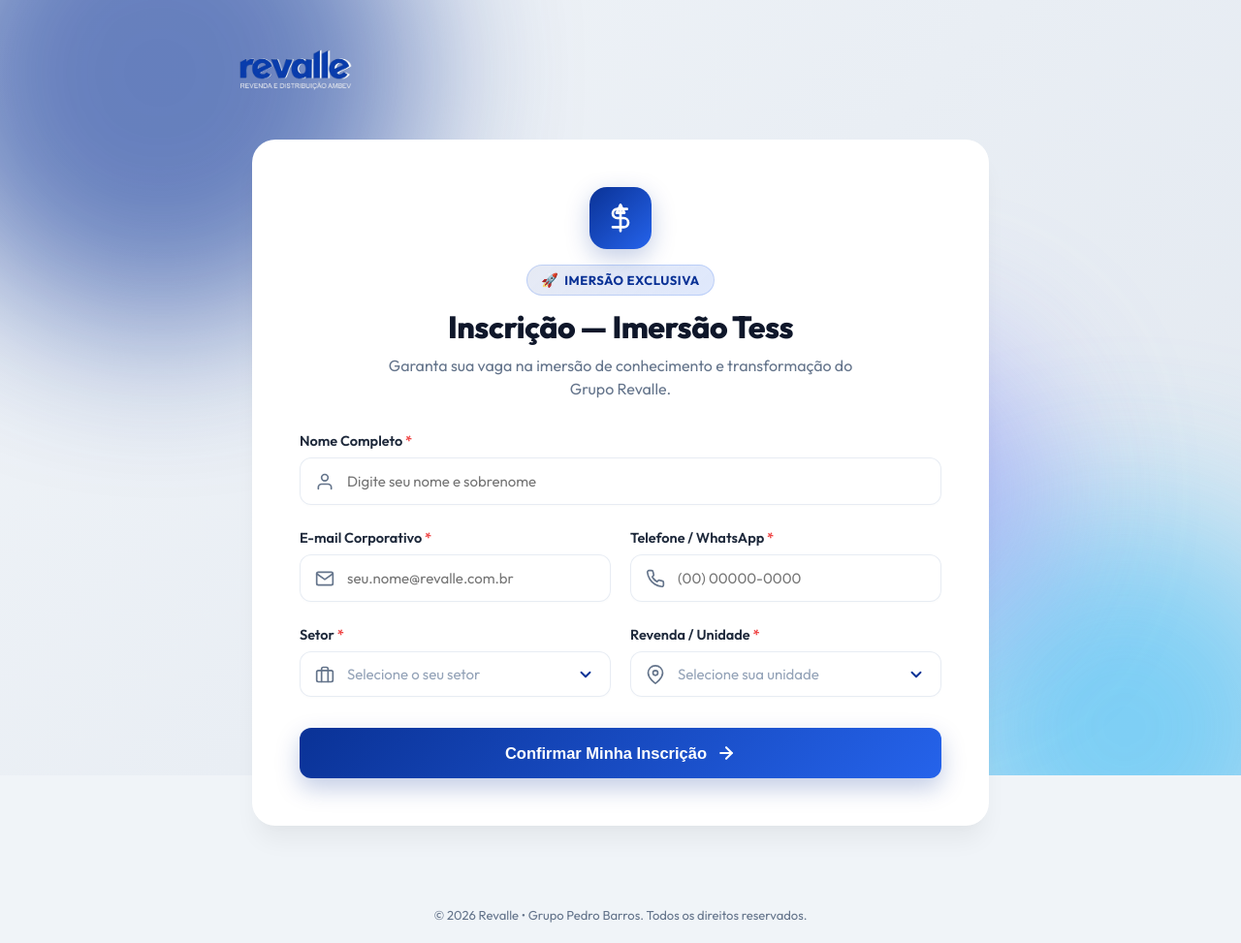
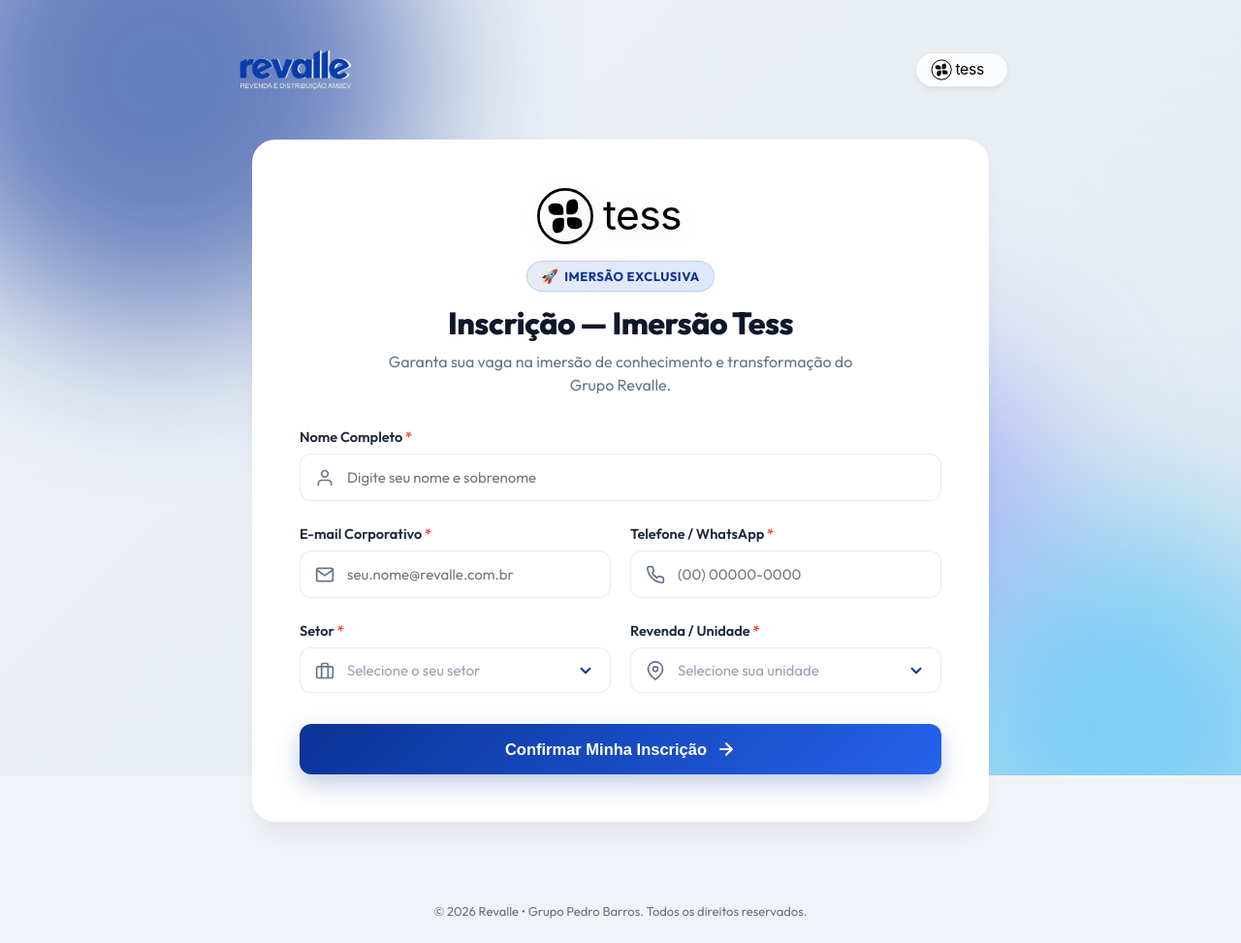
Before and after one commit to enzononato/revalle-firewall-form, a website: page public/imersao-tess.html in a window 1280 px wide. Shown: the whole page at 97% size. Drawn offline with Linux system fonts and the light colour scheme.

Commit message:
feat: adiciona a logo oficial da Tess em SVG no formulario de imersao

```diff
--- a/public/imersao-tess.html
+++ b/public/imersao-tess.html
@@ -168,13 +168,16 @@
   </div>
 
   <header class="topbar">
-    <div class="topbar-inner">
+    <div class="topbar-inner" style="justify-content: space-between;">
       <div class="brand">
         <img src="/logo.png" alt="Revalle" class="brand-logo" onerror="this.style.display='none'; this.nextElementSibling.style.display='flex';" />
         <div class="brand-text-fallback" style="display: none;">
           <span class="brand-name">revalle</span>
           <span class="brand-tag">GRUPO PEDRO BARROS</span>
         </div>
+      </div>
+      <div class="tess-header-badge" style="display: flex; align-items: center; gap: 8px; background: rgba(255,255,255,0.8); padding: 6px 14px; border-radius: 20px; border: 1px solid rgba(15,23,42,0.1); box-shadow: var(--shadow-sm);">
+        <img src="/tess-logo.svg" alt="Tess" style="height: 22px; width: auto;" />
       </div>
     </div>
   </header>
@@ -183,11 +186,8 @@
     <!-- ════ Form Card ════ -->
     <section class="card glass-panel" id="formCard">
       <div class="form-hero">
-        <div class="icon-wrapper tess">
-          <svg viewBox="0 0 24 24" width="32" height="32" fill="none" stroke="currentColor" stroke-width="2" stroke-linecap="round" stroke-linejoin="round">
-            <path d="M12 2v20M17 5H9.5a3.5 3.5 0 0 0 0 7h5a3.5 3.5 0 0 1 0 7H6"/>
-            <polygon points="12 2 15 8 9 8 12 2"/>
-          </svg>
+        <div class="tess-logo-hero" style="margin-bottom: 16px;">
+          <img src="/tess-logo.svg" alt="Imersão Tess Logo" style="height: 60px; max-width: 240px; width: auto; margin: 0 auto; display: block; filter: drop-shadow(0 4px 12px rgba(0,0,0,0.06));" />
         </div>
         <div class="badge-tag">
           <span class="badge-icon">🚀</span> Imersão Exclusiva
```
Also changed, not shown: public/tess-icon.svg (added), public/tess-logo.svg (added).
